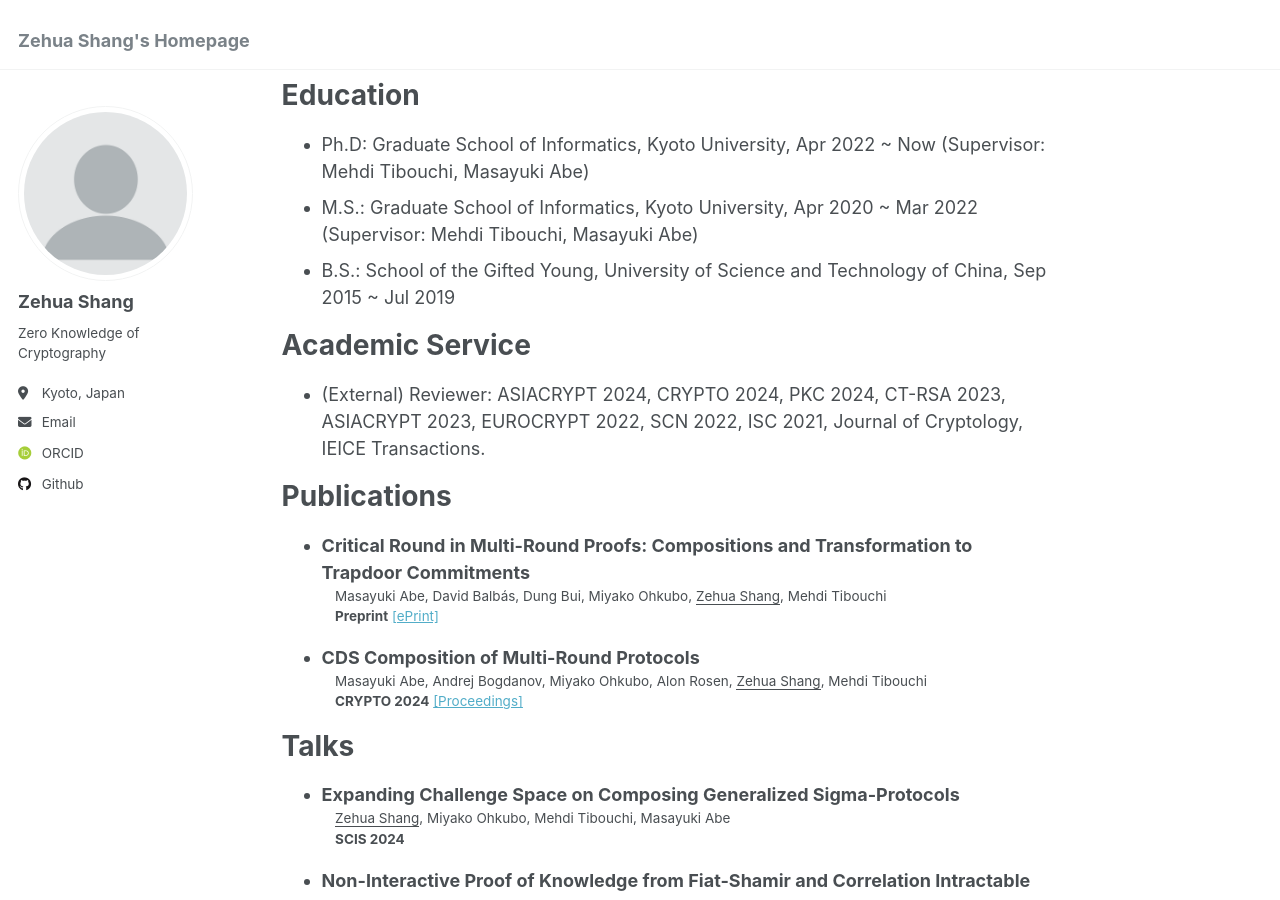
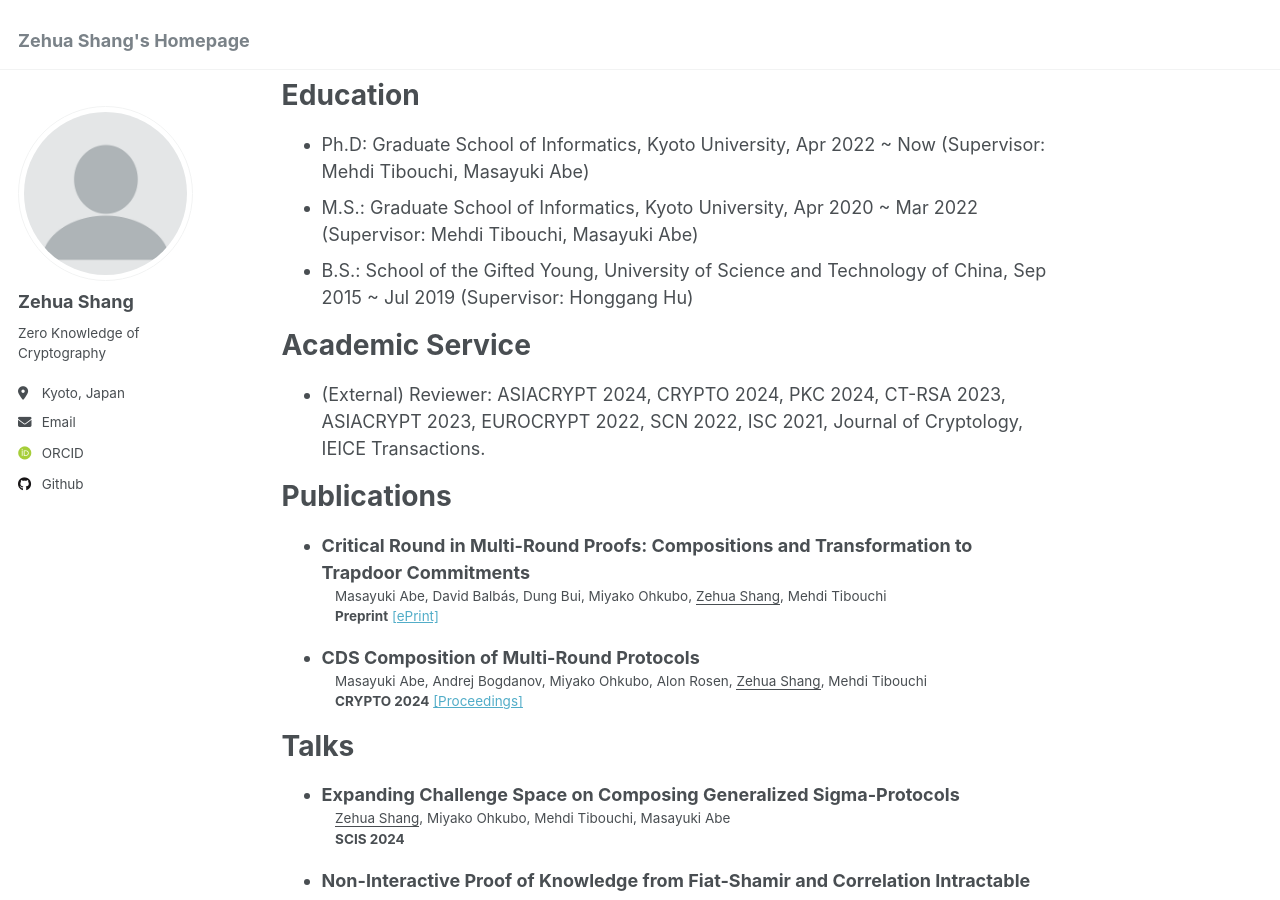
Before and after one commit to shzhzzz/shzhzzz.github.io, a Jekyll site: the page built from _pages/about.md, in a window 1280 px wide and 900 px high, scrolled down 447 px. Built offline with Jekyll 4.4.1, drawn with Linux system fonts in a browser that asks for light colours; some web fonts are replaced.

Commit message:
Update about.md

```diff
--- a/_pages/about.md
+++ b/_pages/about.md
@@ -23,7 +23,7 @@ Education
 ======
 * Ph.D: Graduate School of Informatics, Kyoto University, Apr 2022 ~ Now (Supervisor: Mehdi Tibouchi, Masayuki Abe)
 * M.S.: Graduate School of Informatics, Kyoto University, Apr 2020 ~ Mar 2022 (Supervisor: Mehdi Tibouchi, Masayuki Abe)
-* B.S.: School of the Gifted Young, University of Science and Technology of China, Sep 2015 ~ Jul 2019
+* B.S.: School of the Gifted Young, University of Science and Technology of China, Sep 2015 ~ Jul 2019 (Supervisor: Honggang Hu)
 
 Academic Service
 ======
```
